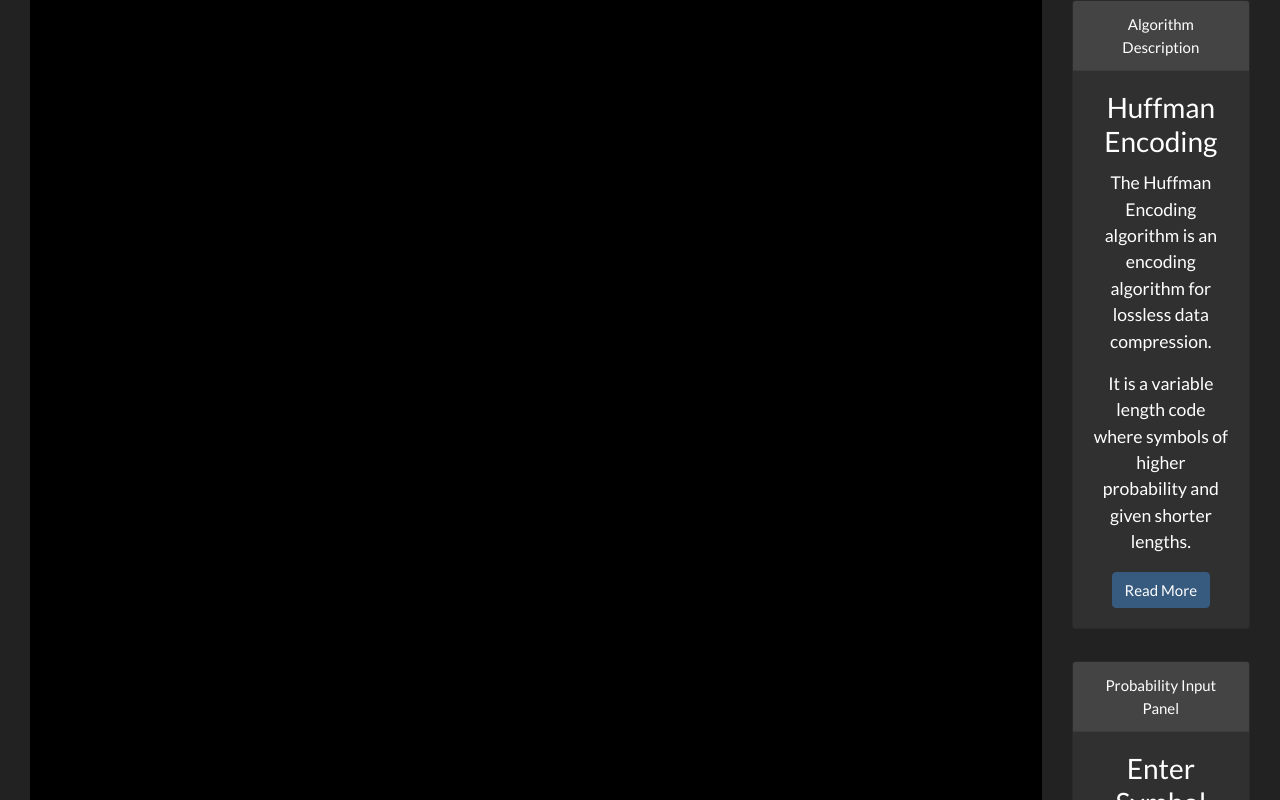
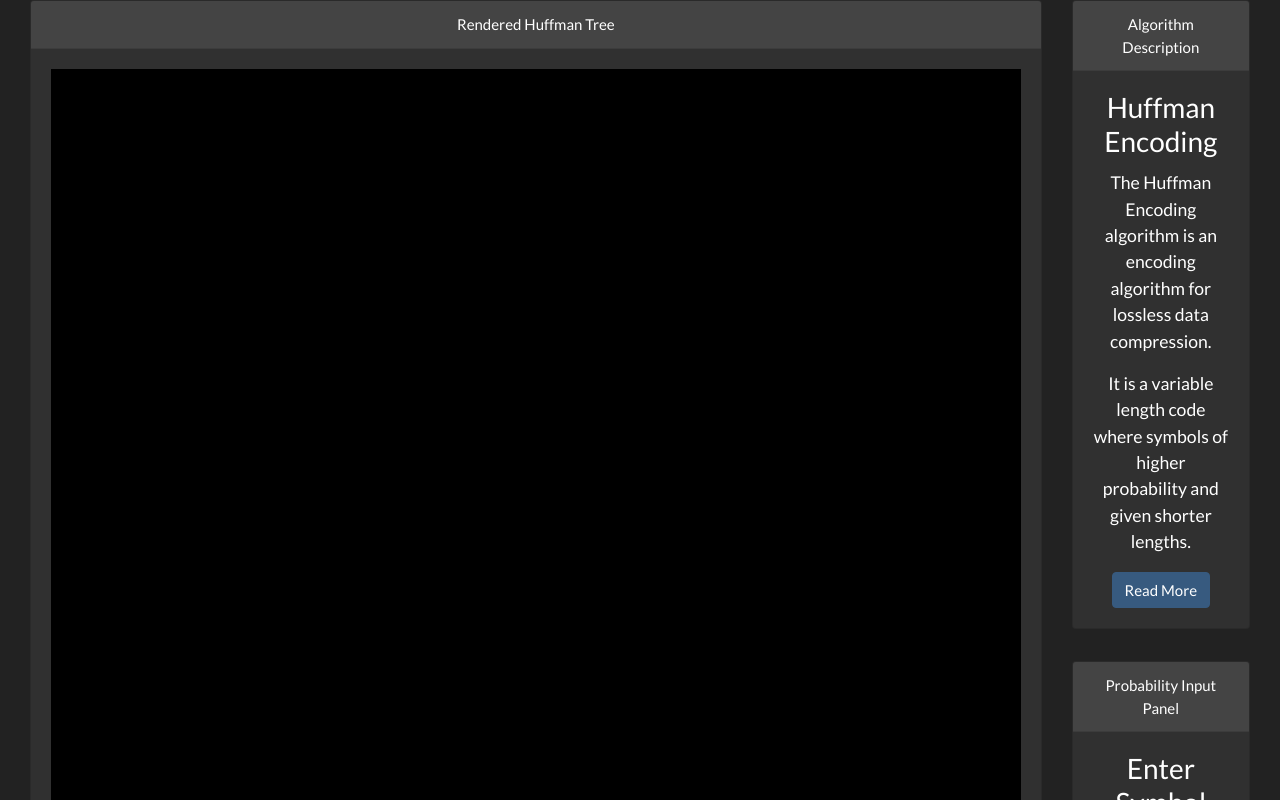
Before and after one commit to V-Wong/Huffman-Encoding, a React (Create React App) app: page / in a window 1280 px wide. Shown: the top 800 px of the page. Built offline with nearby package versions, Linux system fonts and the light colour scheme.

Commit message:
Put canvas in card

```diff
--- a/src/components/Canvas.tsx
+++ b/src/components/Canvas.tsx
@@ -1,4 +1,5 @@
 import React, { useEffect, useRef } from "react";
+import {Card} from "react-bootstrap";
 
 import { SquareNode } from "../huffman/Node";
 import huffmanEncode, { tracePath } from "../huffman/huffmanEncode";
@@ -39,7 +40,15 @@ function Canvas(props: { nodes: Array<SquareNode>, encoding: string }) {
   }, [canvasRef, nodes, encoding]);
 
   return (
-    <canvas id="canvas" ref={canvasRef} style={{ backgroundColor: "black" }} />
+    <Card
+      className="text-center"
+      style={{height: "100%"}}
+    >
+      <Card.Header>Rendered Huffman Tree</Card.Header>
+      <Card.Body>
+        <canvas id="canvas" ref={canvasRef} style={{ backgroundColor: "black" }} />
+      </Card.Body>
+    </Card>
   );
 }
 
```
